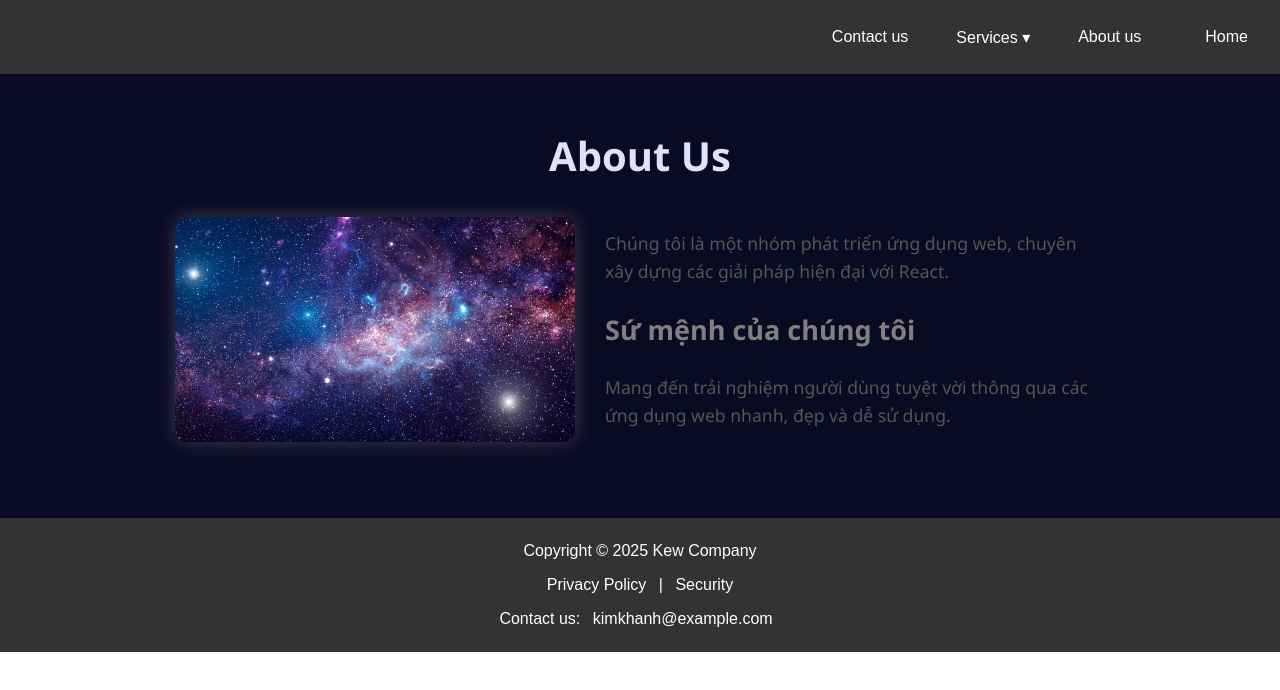
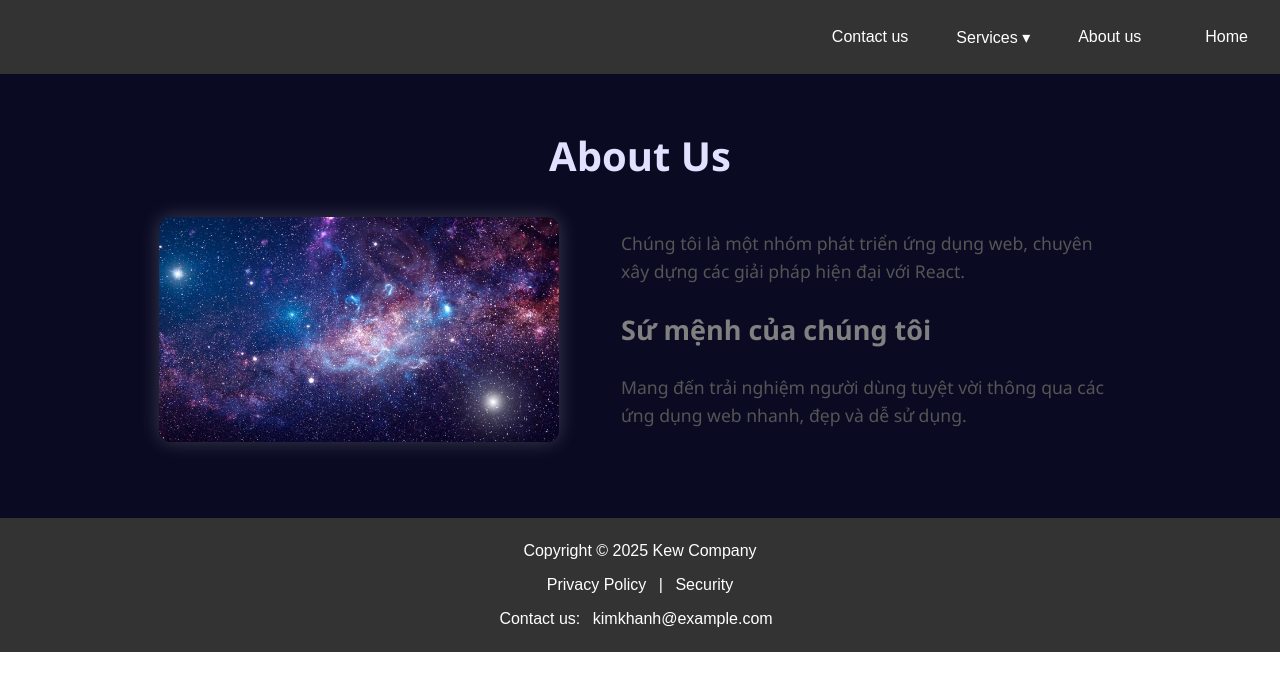
Before and after one commit to klenhs03/react-router, a React (Create React App) app: page /about in a window 1280 px wide. Shown: the top 690 px of the page. Built offline with nearby package versions, Linux system fonts and the light colour scheme.

Commit message:
update css

```diff
--- a/src/components/About.css
+++ b/src/components/About.css
@@ -28,6 +28,7 @@
     font-size: 18px;
     line-height: 1.6;
     color: gray;
+    margin-left: 2rem;
   }
 
   .page-image {
--- a/src/components/Home.css
+++ b/src/components/Home.css
@@ -34,6 +34,7 @@
   font-size: 18px;
   line-height: 1.6;
   color: gray;
+  margin-left: 2rem;
 }
 
 /* Phần "What we do" */
```
